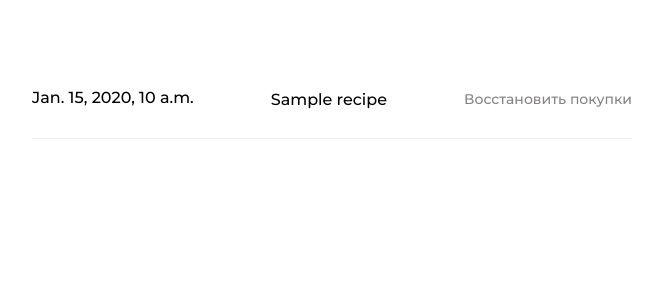
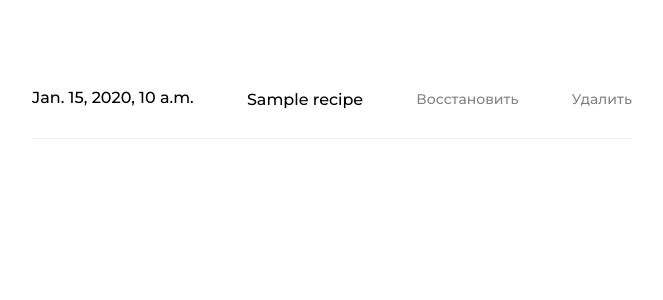
Before and after one commit to BKI92/foodgram-project, a Django app: template recipes/templates/History.html in a window 1280 px wide. Shown: the part 199-499 px from the top of the page, without its empty margins (38-701 px from the left). Run offline with Django 3.2, Linux system fonts and the light colour scheme; the template is opened without the code that fills it: most values are stand-ins (such as "Sample title", 1, 10 or a date in 2020).

Commit message:
added button to delete current history

```diff
--- a/recipes/templates/History.html
+++ b/recipes/templates/History.html
@@ -17,7 +17,9 @@
                         {% endfor %}
                     </div>
 
-                <a href="{% url 'recover_shop_list' item.id %}" class="shopping-list__button link">Восстановить покупки</a>
+                <a href="{% url 'recover_shop_list' item.id %}" class="shopping-list__button link">Восстановить</a>
+
+                <a href="{% url 'delete_history' item.id %}" class="shopping-list__button link">Удалить</a>
             </li>
             {% endfor %}
         </ul>
```
